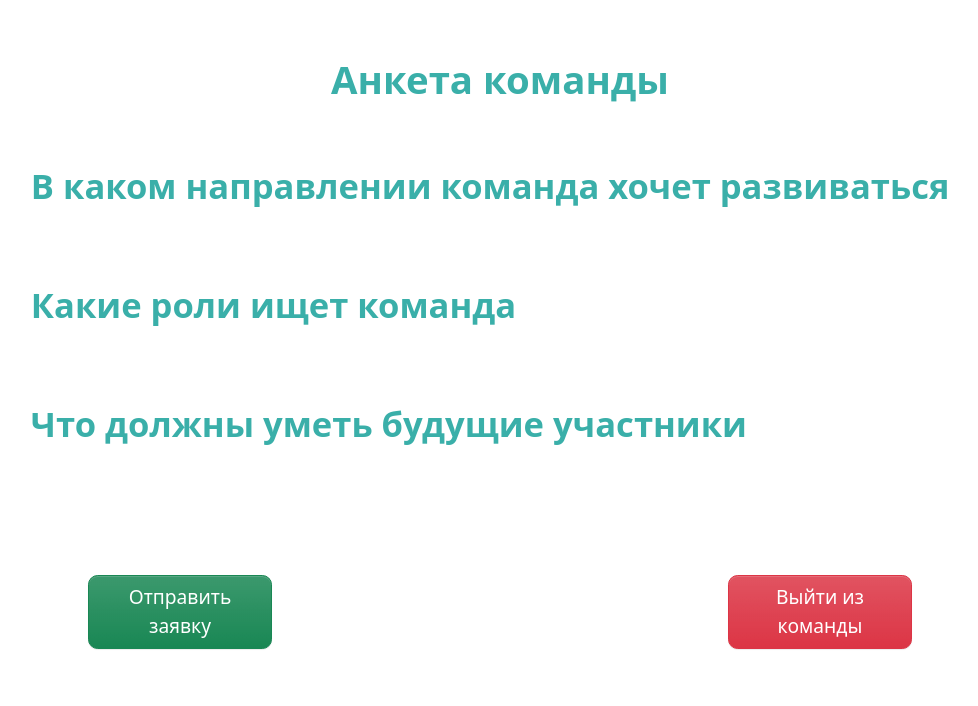
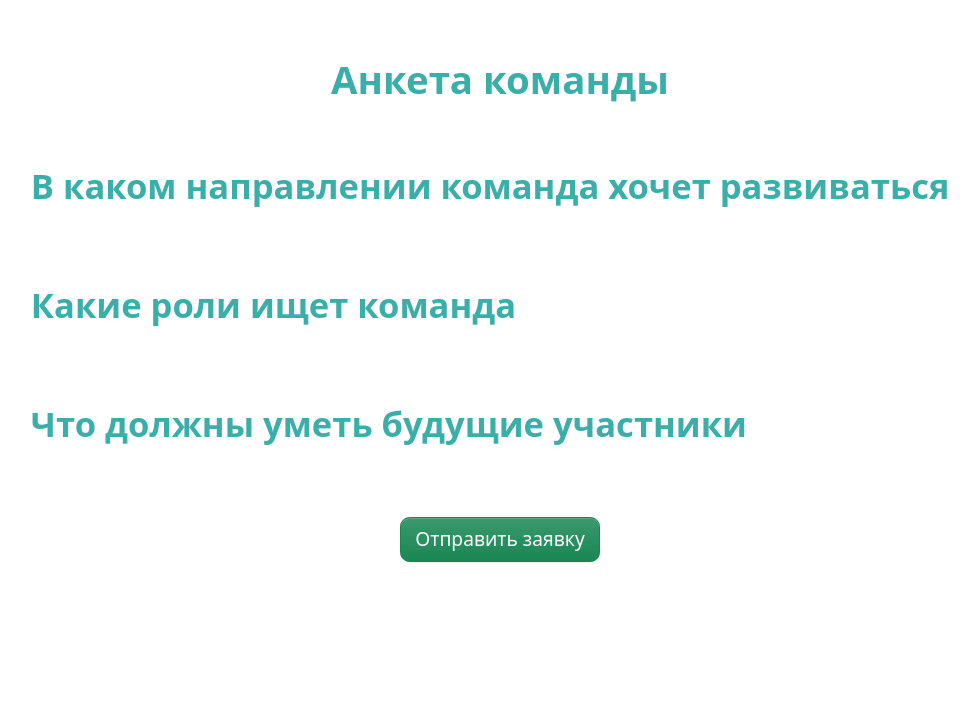
Before and after one commit to Abulk79/Team-project-workshop, a Django app: page /teams/vlad2/ in a window 1280 px wide. Shown: the part 641-1347 px from the top of the page, without its empty margins (140-1118 px from the left). After the commit the page ends 1204 px from the top, so only its background shows below. Run offline with Django 5.2, Linux system fonts and the light colour scheme; data comes from the database, SQL or seed files in the repository; both versions use the stored data as it was after the commit; some libraries are stand-ins or nearby versions.

Commit message:
commit 7

```diff
--- a/src/start/templates/seekers.html
+++ b/src/start/templates/seekers.html
@@ -54,8 +54,8 @@
             </div>
             <ul class="list-group list-group-flush border-main-color">
               <li class="list-group-item text-main-color">Направление: {{ ad.project }}</li>
-              <li class="list-group-item text-main-color">Роль: {{ ad.project }}</li>
-              <li class="list-group-item text-main-color">Скилы: {{ ad.project }}</li>
+              <li class="list-group-item text-main-color">Роль: {{ ad.role }}</li>
+              <li class="list-group-item text-main-color">Скилы: {{ ad.skills }}</li>
             </ul>
           </div>
         </div>
--- a/src/start/templates/seekteam.html
+++ b/src/start/templates/seekteam.html
@@ -54,8 +54,8 @@
             </div>
             <ul class="list-group list-group-flush border-main-color">
               <li class="list-group-item text-main-color">Направление: {{ ad.project }}</li>
-              <li class="list-group-item text-main-color">Роль: {{ ad.project }}</li>
-              <li class="list-group-item text-main-color">Скилы: {{ ad.project }}</li>
+              <li class="list-group-item text-main-color">Роль: {{ ad.role }}</li>
+              <li class="list-group-item text-main-color">Скилы: {{ ad.skills }}</li>
             </ul>
           </div>
         </div>
--- a/src/start/templates/team.html
+++ b/src/start/templates/team.html
@@ -106,7 +106,7 @@
             {% if owner %}
             <button
               type="submit"
-              class="btn btn-lg bg-main-color text-white d-block tex mx-auto rounded-3 mb-4"
+              class="btn btn-lg btn-main-color text-white d-block tex mx-auto rounded-3 mb-4"
             >
               Сохранить
             </button>
@@ -185,44 +185,37 @@
             {% if owner %}
             <input
               type="submit"
-              class="btn btn-lg bg-main-color text-white d-block tex mx-auto rounded-3 mb-4"
-              value="сохранить"
+              class="btn btn-lg btn-main-color text-white d-block tex mx-auto rounded-3 mb-4"
+              value="Cохранить"
             />
             {% endif %}
           </form>
 
           {% if owner %}
-          <form action="/api/leave" method="post">
-            <h3 class="text-center m-5 text-main-color" style="font-size: 2rem">
-              Удалить анкету команды и выйти из неё
-            </h3>
+          <form action="/api/deleteteamad" method="post">
+            <h3 class="text-center m-5 text-main-color" style="font-size: 2rem">Удалить анкету</h3>
             <input
-              class="btn btn-lg bg-main-color text-white d-block tex mx-auto rounded-3 mb-4"
+              class="btn btn-lg btn-main-color text-white d-block mx-auto rounded-3 mb-5"
               type="submit"
               value="Удалить"
             />
           </form>
-          {% endif %}
-        </div>
 
-        {% if not owner %}
-        <div class="row justify-content-around">
-          <div class="col-2">
+          {% endif %} {% if not owner and not isMember %}
           <form class="mb-5" action="/api/request/{{ team.owner.name }}" method="POST">
-              <button type="submit" class="btn btn-success d-block text-white rounded-3">
+            <button
+              type="submit"
+              class="btn btn-success d-block text-white rounded-3 d-block mx-auto"
+            >
               Отправить заявку
             </button>
           </form>
-          </div>
-
-          <div class="col-2">
+          {% endif %} {% if isMember %}
           <form class="mb-5" action="/api/leave" method="POST">
-              <button type="submit" class="btn btn-danger d-block text-white rounded-3">
+            <button type="submit" class="btn btn-danger d-block text-white rounded-3 mx-auto">
               Выйти из команды
             </button>
           </form>
-          </div>
-
           {% endif %}
         </div>
       </div>
--- a/src/start/templates/user.html
+++ b/src/start/templates/user.html
@@ -126,7 +126,7 @@
             {% if owner %}
             <button
               type="submit"
-              class="btn btn-lg bg-main-color text-white d-block tex mx-auto rounded-3 mb-2"
+              class="btn btn-lg btn-main-color text-white d-block tex mx-auto rounded-3 mb-2"
             >
               Сохранить
             </button>
@@ -206,7 +206,7 @@
             {% if owner %}
             <button
               type="submit"
-              class="btn btn-lg bg-main-color text-white d-block tex mx-auto rounded-3 mb-2"
+              class="btn btn-lg btn-main-color text-white d-block tex mx-auto rounded-3 mb-2"
             >
               Сохранить
             </button>
@@ -217,7 +217,7 @@
           <form action="/api/deleteuserad" method="post">
             <h3 class="text-center m-5 text-main-color" style="font-size: 2rem">Удалить анкету</h3>
             <input
-              class="btn btn-lg bg-main-color text-white d-block tex mx-auto rounded-3 mb-2"
+              class="btn btn-lg btn-main-color text-white d-block tex mx-auto rounded-3 mb-2"
               type="submit"
               value="Удалить"
             />
```
Also changed, not shown: src/start/static/js/main.js (+4 -6 lines), src/db.sqlite3. Lines whose indentation alone changed are shown as unchanged.
